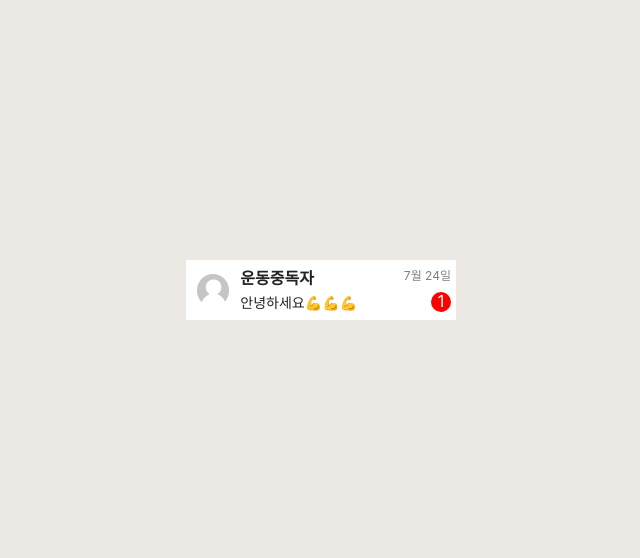
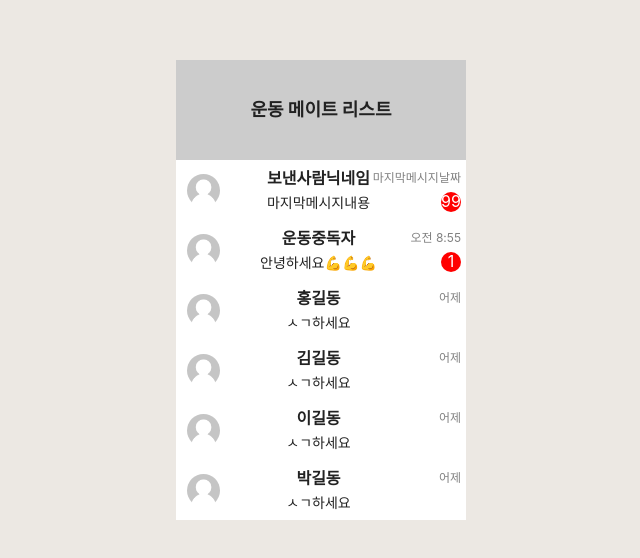
Before and after one commit to ashjang/FitTogether, a React (Vite) app in the folder web/: page / in a window 1280 px wide. Shown: the part 130-688 px from the top of the page, without its empty margins (319-959 px from the left). Built offline with nearby package versions, Linux system fonts and the light colour scheme.

Commit message:
feat: [feature/Messenger] - ChatList 컴포넌트 구현

```diff
--- a/web/src/components/Messenger/ChatList.tsx
+++ b/web/src/components/Messenger/ChatList.tsx
@@ -1,16 +1,172 @@
+/** @jsxImportSource @emotion/react */
 import React from "react";
 import ChatListItem from "./ChatListItem";
-// import { css } from "@emotion/react";
-// import styled from "@emotion/styled";
+import { css } from "@emotion/react";
+import default_user_image from "./default_user_image.png";
+
+const imageSrc: string = default_user_image;
 
 interface Props {}
+
+interface ChatMessage {
+  senderProfileImage: string;
+  senderNickname: string;
+  lastMessageDate: string;
+  lastMessageContent: string;
+  newMessageCount: number;
+}
+
+interface ChatData {
+  [key: string]: ChatMessage;
+}
+
+const data: ChatData = {
+  message1: {
+    senderProfileImage: imageSrc, // 실제로는 "URL 또는 파일 경로"
+    senderNickname: "보낸사람닉네임",
+    lastMessageDate: "마지막메시지날짜",
+    lastMessageContent: "마지막메시지내용",
+    newMessageCount: 99,
+  },
+  message2: {
+    senderProfileImage: imageSrc, // 실제로는 "URL 또는 파일 경로"
+    senderNickname: "운동중독자",
+    lastMessageDate: "오전 8:55",
+    lastMessageContent: "안녕하세요💪💪💪",
+    newMessageCount: 1,
+  },
+  message3: {
+    senderProfileImage: imageSrc, // 실제로는 "URL 또는 파일 경로"
+    senderNickname: "홍길동",
+    lastMessageDate: "어제",
+    lastMessageContent: "ㅅㄱ하세요",
+    newMessageCount: 0,
+  },
+  message4: {
+    senderProfileImage: imageSrc, // 실제로는 "URL 또는 파일 경로"
+    senderNickname: "김길동",
+    lastMessageDate: "어제",
+    lastMessageContent: "ㅅㄱ하세요",
+    newMessageCount: 0,
+  },
+  message5: {
+    senderProfileImage: imageSrc, // 실제로는 "URL 또는 파일 경로"
+    senderNickname: "이길동",
+    lastMessageDate: "어제",
+    lastMessageContent: "ㅅㄱ하세요",
+    newMessageCount: 0,
+  },
+  message6: {
+    senderProfileImage: imageSrc, // 실제로는 "URL 또는 파일 경로"
+    senderNickname: "박길동",
+    lastMessageDate: "어제",
+    lastMessageContent: "ㅅㄱ하세요",
+    newMessageCount: 0,
+  },
+  message7: {
+    senderProfileImage: imageSrc, // 실제로는 "URL 또는 파일 경로"
+    senderNickname: "최길동",
+    lastMessageDate: "어제",
+    lastMessageContent: "ㅅㄱ하세요",
+    newMessageCount: 0,
+  },
+};
 
 const ChatList: React.FC<Props> = () => {
   return (
     <div>
-      <ChatListItem />
+      <div
+        css={css({
+          display: "flex",
+          justifyContent: "center",
+          alignItems: "center",
+          width: "290px",
+          height: "100px",
+          fontSize: "18px",
+          fontWeight: "bold",
+          backgroundColor: "#cccccc",
+        })}
+      >
+        운동 메이트 리스트
+      </div>
+      <div
+        css={css({
+          width: "290px",
+          height: "360px",
+          overflowY: "auto",
+        })}
+      >
+        {Object.entries(data).map(([key, message]) => (
+          <ChatListItem key={key} {...message} />
+        ))}
+      </div>
     </div>
   );
 };
 
 export default ChatList;
+
+// const [senderProfileImage, setSenderProfileImage] = useState<string>("");
+// const [senderNickname, setSenderNickname] = useState<string>("");
+// const [lastMessageDate, setLastMessageDate] = useState<string>("");
+// const [lastMessageContent, setLastMessageContent] = useState<string>("");
+// const [newMessageCount, setNewMessageCount] = useState<number>(1);
+
+// useEffect(() => {
+//   const fetchData = async () => {
+//     try {
+//       const response = await axios.get("");
+//       const {
+//         senderProfileImage,
+//         senderNickname,
+//         lastMessageDate,
+//         lastMessageContent,
+//         newMessageCount,
+//       } = response.data;
+
+//       setSenderProfileImage(senderProfileImage);
+//       setSenderNickname(senderNickname);
+//       setLastMessageDate(lastMessageDate);
+//       setLastMessageSummary(lastMessageContent);
+//       setNewMessageCount(newMessageCount);
+//     } catch (error) {
+//       console.error("데이터 불러오기 실패:", error);
+//     }
+//   };
+//   fetchData();
+// }, []);
+
+// useEffect(() => {
+//   // 웹 소켓으로 새로운 메시지를 받아옴
+//   socket.on("newMessage", (newMessage) => {
+//     // 새로운 메시지가 도착하면 상태를 업데이트
+//     setSenderProfileImage(newMessage.senderProfileImage);
+//     setSenderNickname(newMessage.senderNickname);
+//     setLastMessageDate(newMessage.lastMessageDate);
+//     setLastMessageContent(newMessage.lastMessageContent);
+//     setNewMessageCount(newMessage.newMessageCount);
+//   });
+
+//   // 컴포넌트가 마운트될 때 서버로부터 초기 데이터를 받아옴
+//   const fetchData = async () => {
+//     try {
+//       const response = await axios.get("");
+//       const {
+//         senderProfileImage,
+//         senderNickname,
+//         lastMessageDate,
+//         lastMessageContent,
+//         newMessageCount,
+//       } = response.data;
+
+//       setSenderProfileImage(senderProfileImage);
+//       setSenderNickname(senderNickname);
+//       setLastMessageDate(lastMessageDate);
+//       setLastMessageContent(lastMessageContent);
+//       setNewMessageCount(newMessageCount);
+//     } catch (error) {
+//       console.error("데이터 불러오기 실패:", error);
+//     }
+//   };
+//   fetchData();
+// }, []);
--- a/web/src/components/Messenger/ChatListItem.tsx
+++ b/web/src/components/Messenger/ChatListItem.tsx
@@ -1,15 +1,11 @@
 /** @jsxImportSource @emotion/react */
-import React, { useState, useEffect } from "react";
-import axios from "axios";
 import { css } from "@emotion/react";
 import styled from "@emotion/styled";
-import default_user_image from "./default_user_image.png";
 
 const ProfileListItem = styled.li`
   display: flex;
   justify-content: space-between;
   align-items: center;
-  width: 270px;
   height: 60px;
   background-color: white;
 `;
@@ -33,68 +29,62 @@ const ProfileImage = styled.img`
   height: 35px;
 `;
 
-const TextContainer = styled.div`
-  width: 220px;
-`;
-
-const RowDiv = styled.div`
+const ColDiv = styled.div`
   display: flex;
+  flex-direction: column;
   justify-content: space-between;
 `;
 
-interface Props {}
+interface Props {
+  senderProfileImage: string;
+  senderNickname: string;
+  lastMessageDate: string;
+  lastMessageContent: string;
+  newMessageCount: number;
+}
 
-const ChatListItem: React.FC<Props> = () => {
-  const imageSrc: string = default_user_image;
-
-  // useState 초기값은 삭제 예정
-  const [profileImg, setProfileImg] = useState<string>(imageSrc);
-  const [sender, setSender] = useState<string>("운동중독자");
-  const [lastTime, setLastTime] = useState<string>("7월 24일");
-  const [shortenlastMessage, setShortenLastMessage] =
-    useState<string>("안녕하세요💪💪💪");
-  const [newMessagesNum, setNewMessagesNum] = useState<number>(1);
-
-  // 아직 타입 명시X (어차피 지워질듯)
-  useEffect(() => {
-    const fetchData = async () => {
-      try {
-        const response = await axios.get("");
-        const { profileImg, sender, lastTime, lastMessage, newMessagesNum } =
-          response.data;
-
-        const shortenMessage =
-          lastMessage.length > 15
-            ? `${lastMessage.slice(0, 15)}...`
-            : lastMessage;
-
-        setSender(sender);
-        setLastTime(lastTime);
-        setShortenLastMessage(shortenMessage);
-        setProfileImg(profileImg);
-        setNewMessagesNum(newMessagesNum);
-      } catch (error) {
-        console.error("데이터 불러오기 실패:", error);
-      }
-    };
-    fetchData();
-  }, []);
-
+const ChatListItem: React.FC<Props> = ({
+  senderProfileImage,
+  senderNickname,
+  lastMessageDate,
+  lastMessageContent,
+  newMessageCount,
+}) => {
   return (
     <ProfileListItem>
       <ProfileImageContainer>
-        <ProfileImage src={profileImg} />
+        <ProfileImage src={senderProfileImage} />
       </ProfileImageContainer>
-      <TextContainer className="styledComponent;">
-        <RowDiv>
-          <p css={css({ fontSize: "16px", fontWeight: "bold" })}>{sender}</p>
-          <p css={css({ fontSize: "12px", color: "gray", marginRight: "5px" })}>
-            {lastTime}
+
+      <ColDiv
+        css={css({
+          width: "150px",
+        })}
+      >
+        <p css={css({ fontSize: "16px", fontWeight: "bold" })}>
+          {senderNickname}
         </p>
-        </RowDiv>
-        <RowDiv>
-          <p css={css({ fontSize: "14px" })}>{shortenlastMessage}</p>
-          {newMessagesNum > 0 && (
+        <p css={css({ fontSize: "14px" })}>{lastMessageContent}</p>
+      </ColDiv>
+      <ColDiv
+        css={css({
+          alignItems: "flex-end",
+          width: "60px",
+          height: "44px",
+        })}
+      >
+        <p
+          css={css({
+            fontSize: "12px",
+            color: "gray",
+            marginRight: "5px",
+            // whiteSpace는 추후 삭제
+            whiteSpace: "nowrap",
+          })}
+        >
+          {lastMessageDate}
+        </p>
+        {newMessageCount > 0 && (
           <p
             css={css({
               display: "flex",
@@ -108,11 +98,10 @@ const ChatListItem: React.FC<Props> = () => {
               borderRadius: "50%",
             })}
           >
-              {newMessagesNum}
+            {newMessageCount}
           </p>
         )}
-        </RowDiv>
-      </TextContainer>
+      </ColDiv>
     </ProfileListItem>
   );
 };
```
Lines whose indentation alone changed are shown as unchanged.
